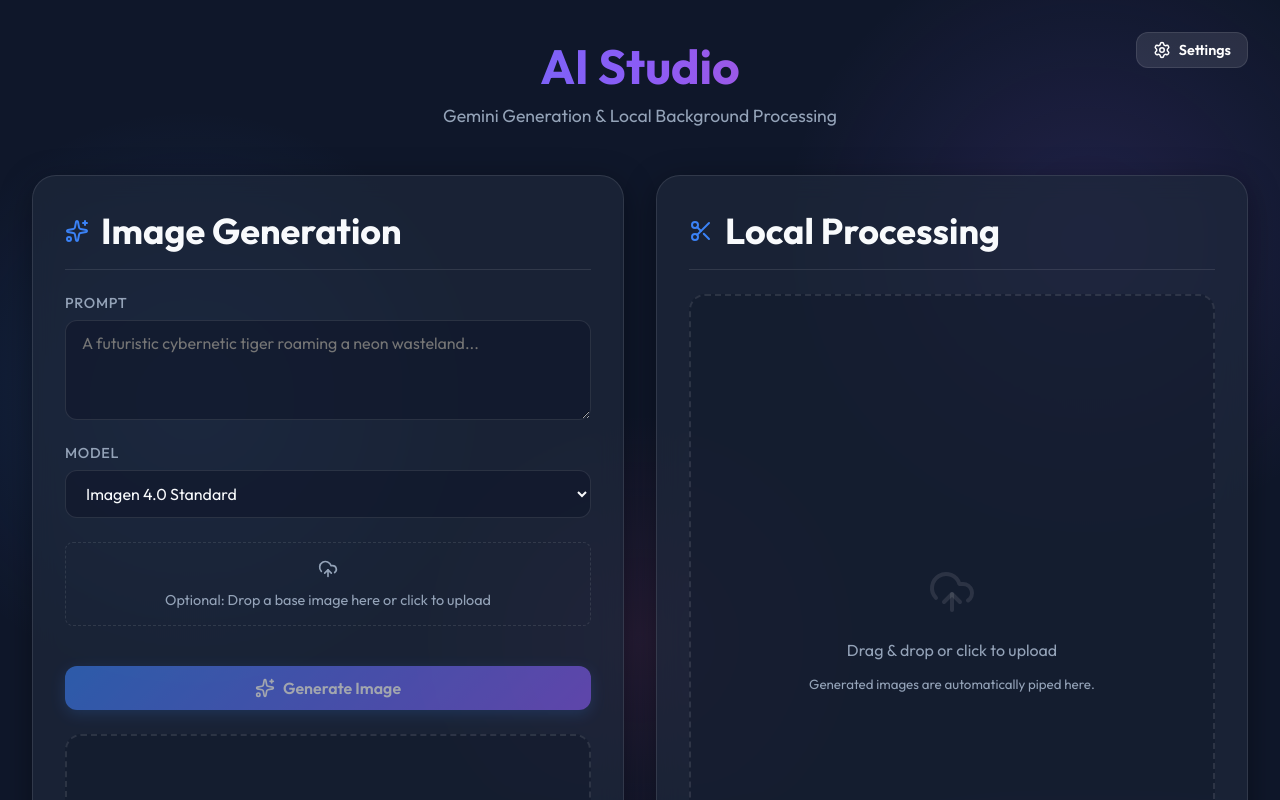
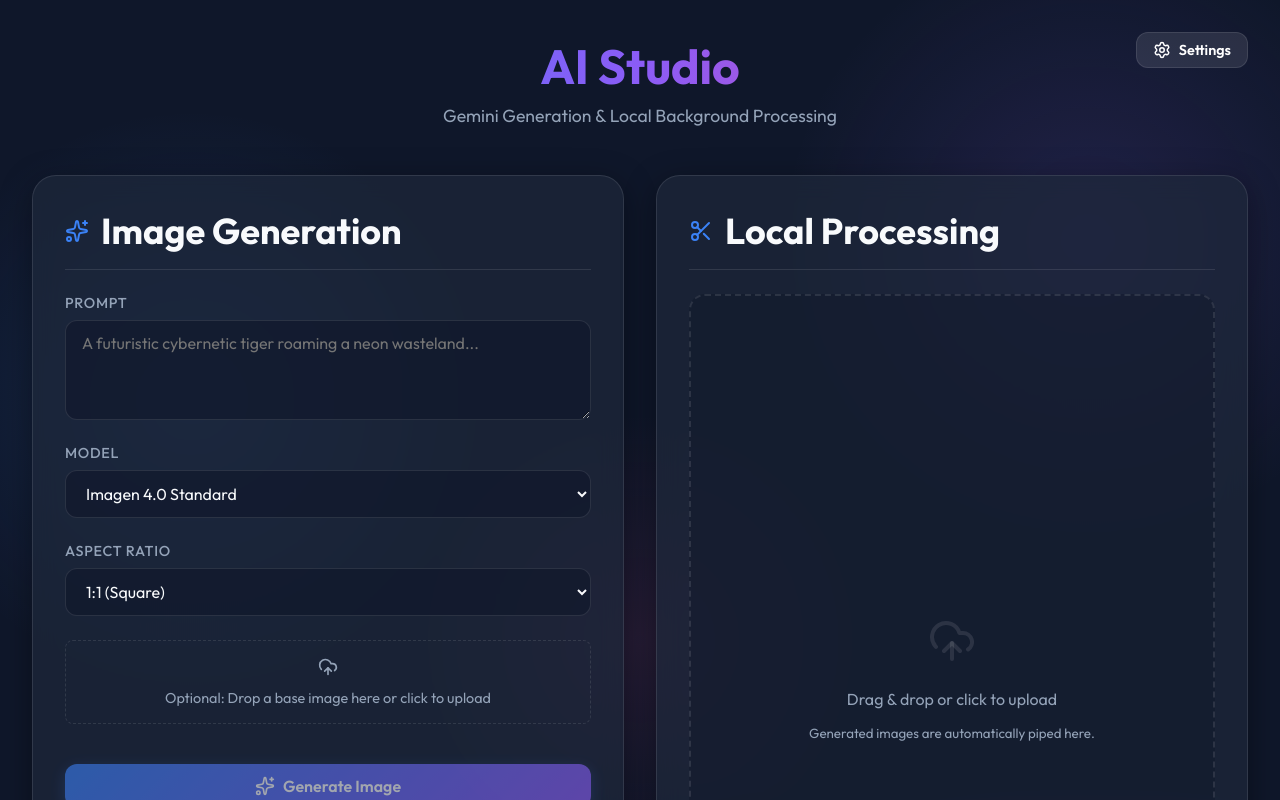
Before and after one commit to mechaghost/nano-banana-plus, a React (Vite) app in the folder web/: page / in a window 1280 px wide. Shown: the top 800 px of the page. Built offline with nearby package versions, Linux system fonts and the light colour scheme; no server answers.

Commit message:
feat(ui): Add aspect ratio selector to the generation panel

```diff
--- a/web/src/App.jsx
+++ b/web/src/App.jsx
@@ -270,6 +270,17 @@
             </select>
           </div>
 
+          <div className="input-group">
+            <label>Aspect Ratio</label>
+            <select value={aspectRatio} onChange={(e) => setAspectRatio(e.target.value)}>
+              <option value="1:1">1:1 (Square)</option>
+              <option value="3:4">3:4 (Portrait)</option>
+              <option value="4:3">4:3 (Landscape)</option>
+              <option value="9:16">9:16 (Vertical Portrait)</option>
+              <option value="16:9">16:9 (Widescreen)</option>
+            </select>
+          </div>
+
           <div
             className="input-group dropzone"
             onDragOver={(e) => e.preventDefault()}
```
